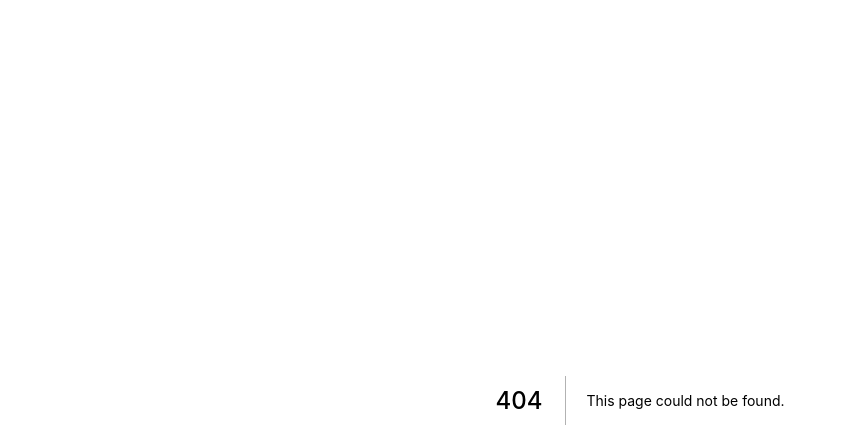
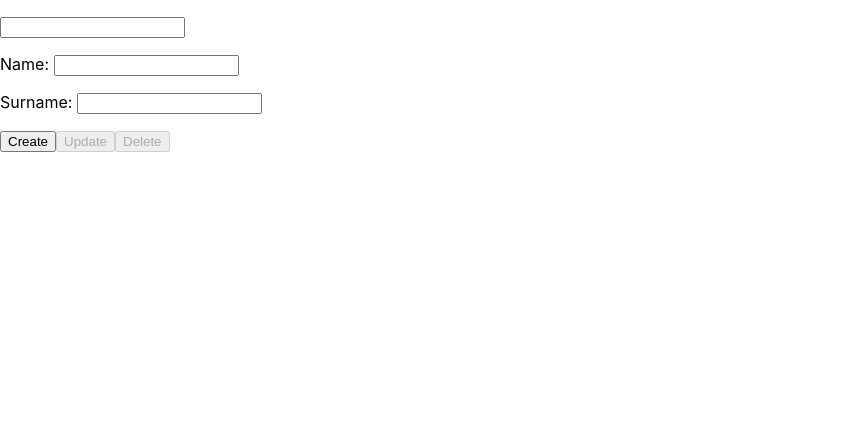
Before and after one commit to kuzux/sguis, a Next.js app: page /crud in a window 1280 px wide. Before the commit this address had no page. Shown: the top 448 px of the page, without its empty margins (0-847 px from the left). Built offline with nearby package versions, Linux system fonts and the light colour scheme.

Commit message:
crud task done

```diff
--- /dev/null
+++ b/pages/crud.js
@@ -0,0 +1,123 @@
+import { useState } from 'react';
+
+function Model() {
+    let [nextId, setNextId] = useState(0);
+    let [data, setData] = useState([]);
+
+    let create = (name, surname) => {
+        let record = {id: nextId, name, surname};
+        setData([...data, record]);
+        setNextId(nextId+1);
+    };
+
+    let read = () => data;
+
+    let update = (id, name, surname) => {
+        let record = { id, name, surname }
+        let newData = data.map((r) => {
+            if(r.id === id) return record;
+            return r;
+        });
+        setData(newData);
+    };
+
+    let del = (id) => {
+        let newData = data.filter((r) => r.id !== id);
+        setData(newData);
+    }
+
+    return { create, read, update, delete: del };
+}
+
+function ViewModel() {
+    let model = Model();
+
+    let [name, setName] = useState("");
+    let [surname, setSurname] = useState("");
+
+    let [selected, setSelected] = useState(null);
+    let [filter, setFilter] = useState("");
+
+    let items = model.read().filter((item) => {
+        return item.name.startsWith(filter) || item.surname.startsWith(filter)
+    }).map((item) => {
+        return {
+            id: item.id,
+            value: `${item.surname}, ${item.name}`,
+            selected: item.id === selected,
+        }
+    });
+
+    let select = (id) => {
+        let data = model.read();
+        let [item] = data.filter((i) => i.id === id);
+        if(!item) return;
+
+        if(selected == id) {
+            setSelected(null);
+            return;
+        }
+
+        setSelected(id);
+        setName(item.name);
+        setSurname(item.surname);
+    }
+
+    let deselect = () => {
+        setSelected(null);
+    }
+
+    let create = () => {
+        model.create(name, surname);
+    }
+
+    let update = () => {
+        if(!selected) return;
+        model.update(selected, name, surname);
+    }
+
+    let del = () => {
+        if(!selected) return;
+        model.delete(selected);
+        setSelected(null);
+    }
+
+    return {
+        name: { value: name, set: setName },
+        surname: { value: surname, set: setSurname },
+        filter: { value: filter, set: setFilter },
+        items,
+        select,
+        hasSelected: selected !== null,
+        create,
+        update,
+        delete: del
+    };
+}
+
+export default function Crud() {
+    let vm = ViewModel();
+
+    let items = vm.items.map((item) => <li
+        key={item.id}
+        style={{backgroundColor: item.selected ? "gray" : "white"}}
+        onClick={()=>vm.select(item.id)}>
+            {item.value}
+        </li>);
+
+    return <div>
+        <p>
+            <input type="text" value={vm.filter.value} onChange={evt=>vm.filter.set(evt.target.value)} />
+        </p>
+        <ul>
+            {items}
+        </ul>
+        <p>Name: <input type="text" value={vm.name.value} onChange={evt=>vm.name.set(evt.target.value)} /></p>
+        <p>Surname: <input type="text" value={vm.surname.value} onChange={evt=>vm.surname.set(evt.target.value)} /></p>
+        <p>
+            <button onClick={vm.create}>Create</button>
+            <button onClick={vm.update} disabled={!vm.hasSelected}>Update</button>
+            <button onClick={vm.delete} disabled={!vm.hasSelected}>Delete</button>
+        </p>
+    </div>
+}
```
